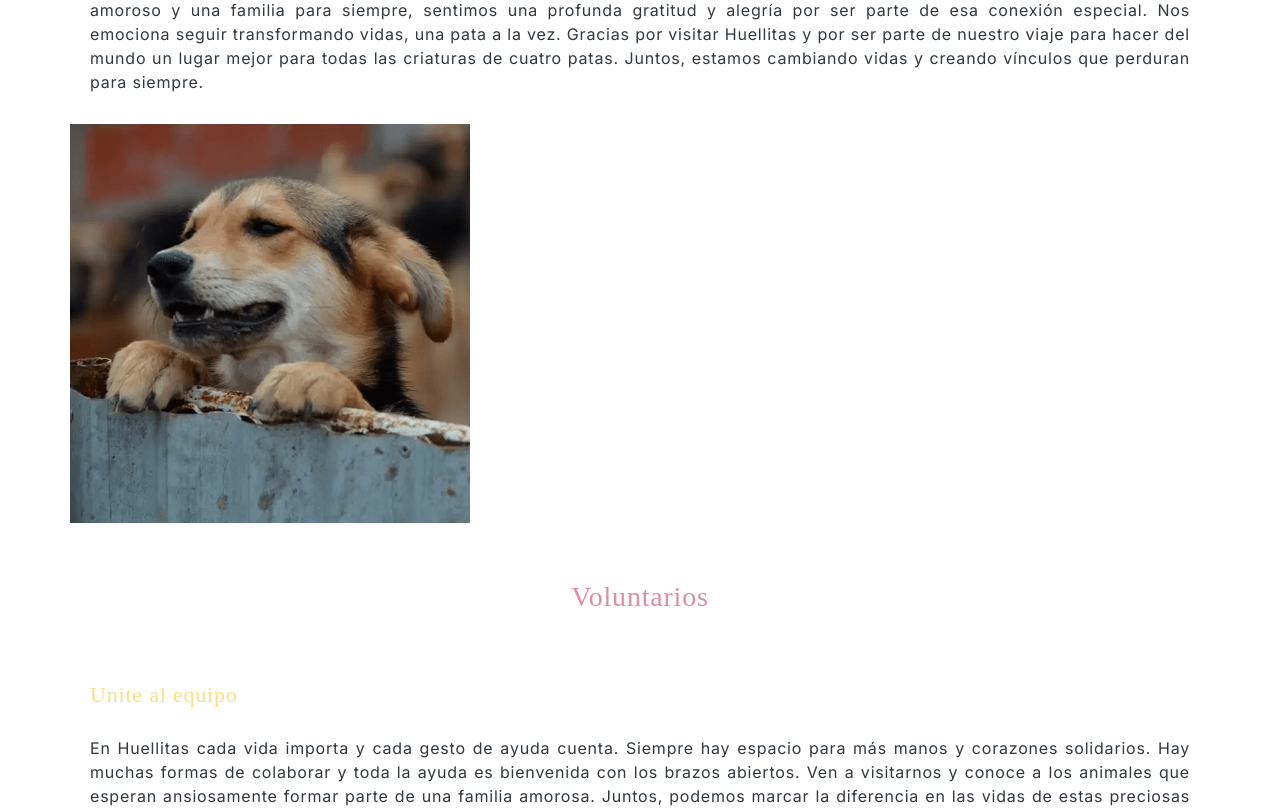
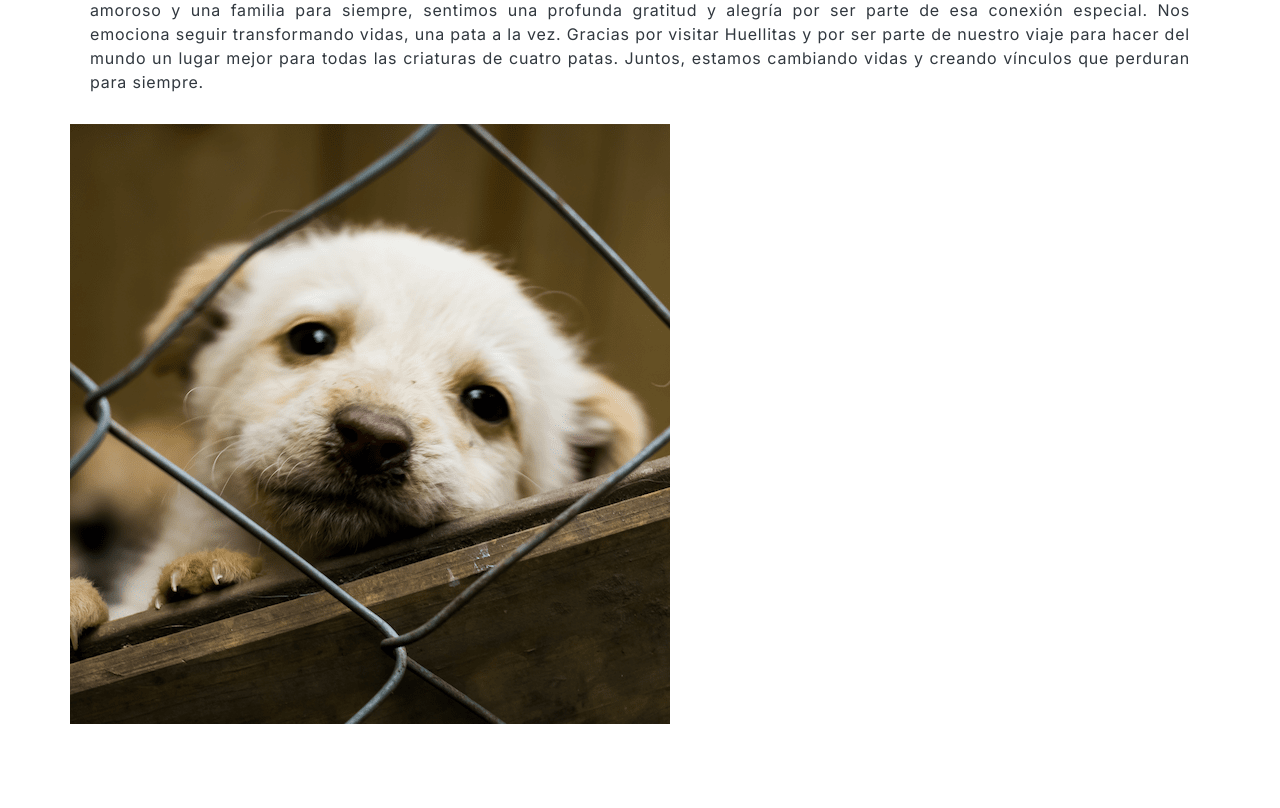
Before and after one commit to MikaVignoni/React_TP, a Next.js app: page /about_us in a window 1280 px wide. Shown: the part 560-1368 px from the top of the page. Built offline with nearby package versions, Linux system fonts and the light colour scheme; a web font is replaced by a local one.

Commit message:
Cambios 08

```diff
--- a/src/components/AboutUs.js
+++ b/src/components/AboutUs.js
@@ -54,6 +54,7 @@ Gracias por visitar Huellitas y por ser parte de nuestro viaje para hacer del mu
 
 
         }
+
       `}</style>
 </div>
 
--- a/src/components/CarouselAboutUs.js
+++ b/src/components/CarouselAboutUs.js
@@ -11,28 +11,28 @@ const Carousel = () => {
     slidesToShow: 1,
     slidesToScroll: 1,
     autoplay: true,
-    autoplaySpeed: 2000,
+    autoplaySpeed: 1500,
   };
 
   return (
     <Slider {...settings}>
       <div style={{ display: 'flex', justifyContent: 'center' }}>
-        <img src="/img/AboutUs/AboutUs_1.png" alt="Imagen 1" style={{ width: '100%', maxWidth: '400px', height: 'auto' }} />
+        <img src="/img/AboutUs/AboutUs_1.png" alt="Imagen 1" style={{ width: '100%', maxWidth: '6000px', height: 'auto' }} />
       </div>
       <div style={{ display: 'flex', justifyContent: 'center' }}>
-        <img src="/img/AboutUs/AboutUs_2.png" alt="Imagen 2" style={{ width: '100%', maxWidth: '400px', height: 'auto' }} />
+        <img src="/img/AboutUs/AboutUs_2.png" alt="Imagen 2" style={{ width: '100%', maxWidth: '600px', height: 'auto' }} />
       </div>
       <div style={{ display: 'flex', justifyContent: 'center' }}>
-        <img src="/img/AboutUs/AboutUs_3.png" alt="Imagen 3" style={{ width: '100%', maxWidth: '400px', height: 'auto' }} />
+        <img src="/img/AboutUs/AboutUs_3.png" alt="Imagen 3" style={{ width: '100%', maxWidth: '600px', height: 'auto' }} />
       </div>
       <div style={{ display: 'flex', justifyContent: 'center' }}>
-        <img src="/img/AboutUs/AboutUs_4.png" alt="Imagen 4" style={{ width: '100%', maxWidth: '400px', height: 'auto' }} />
+        <img src="/img/AboutUs/AboutUs_4.png" alt="Imagen 4" style={{ width: '100%', maxWidth: '600px', height: 'auto' }} />
       </div>
       <div style={{ display: 'flex', justifyContent: 'center' }}>
-        <img src="/img/AboutUs/AboutUs_5.png" alt="Imagen 5" style={{ width: '100%', maxWidth: '400px', height: 'auto' }} />
+        <img src="/img/AboutUs/AboutUs_5.png" alt="Imagen 5" style={{ width: '100%', maxWidth: '600px', height: 'auto' }} />
       </div>
       <div style={{ display: 'flex', justifyContent: 'center' }}>
-        <img src="/img/AboutUs/AboutUs_6.png" alt="Imagen 6" style={{ width: '100%', maxWidth: '400px', height: 'auto' }} />
+        <img src="/img/AboutUs/AboutUs_6.png" alt="Imagen 6" style={{ width: '100%', maxWidth: '600px', height: 'auto' }} />
       </div>
     </Slider>
   );
--- a/src/components/Voluntarios.js
+++ b/src/components/Voluntarios.js
@@ -30,7 +30,7 @@ const Voluntarios = () => {
           font-style: normal;
           padding-top: 20px;
           color: var(--colorPrincipal);
-          padding: 50px 20px;
+          padding: 20px 20px;
           text-align: center;
         }
         h3{
```
